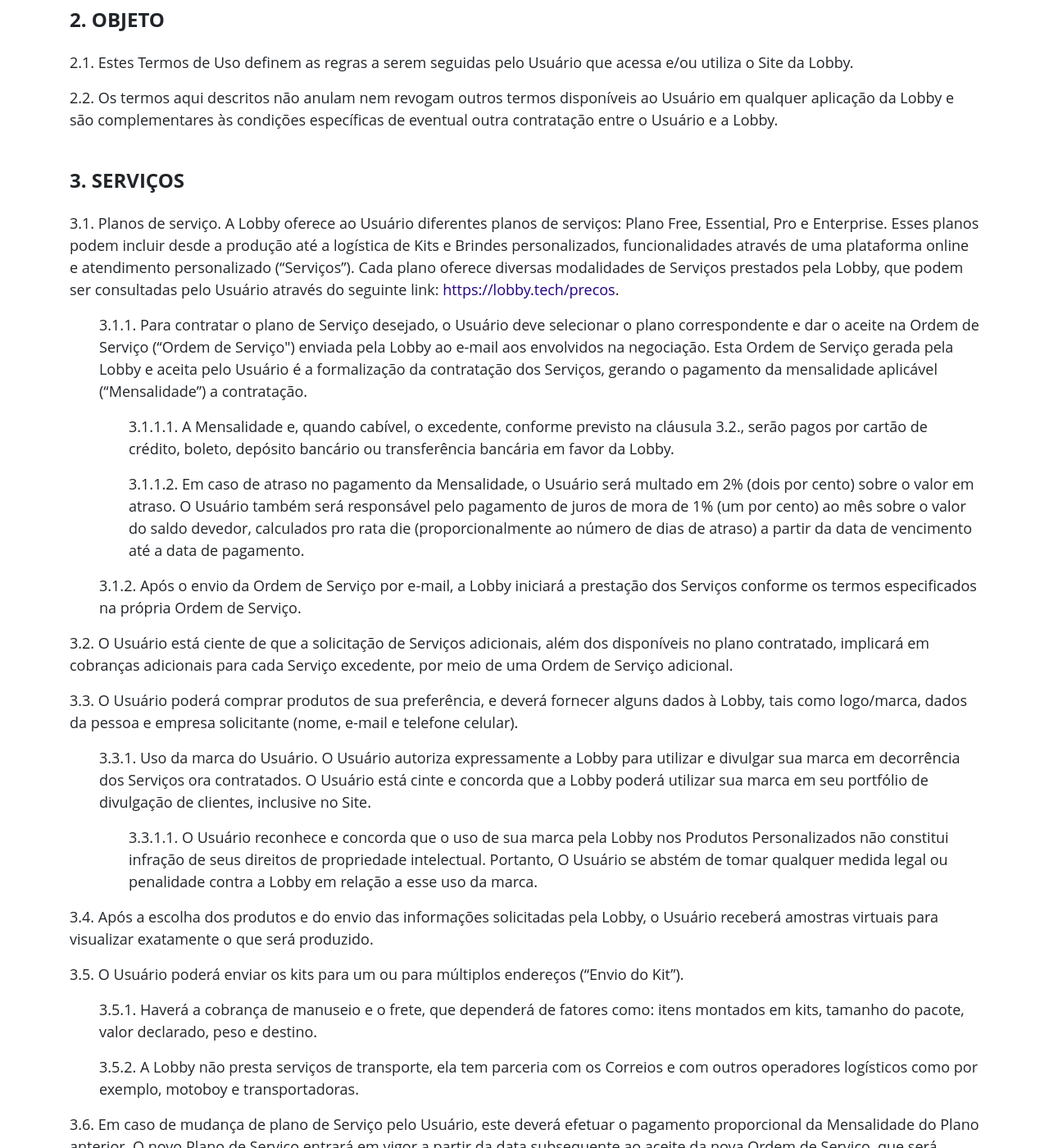
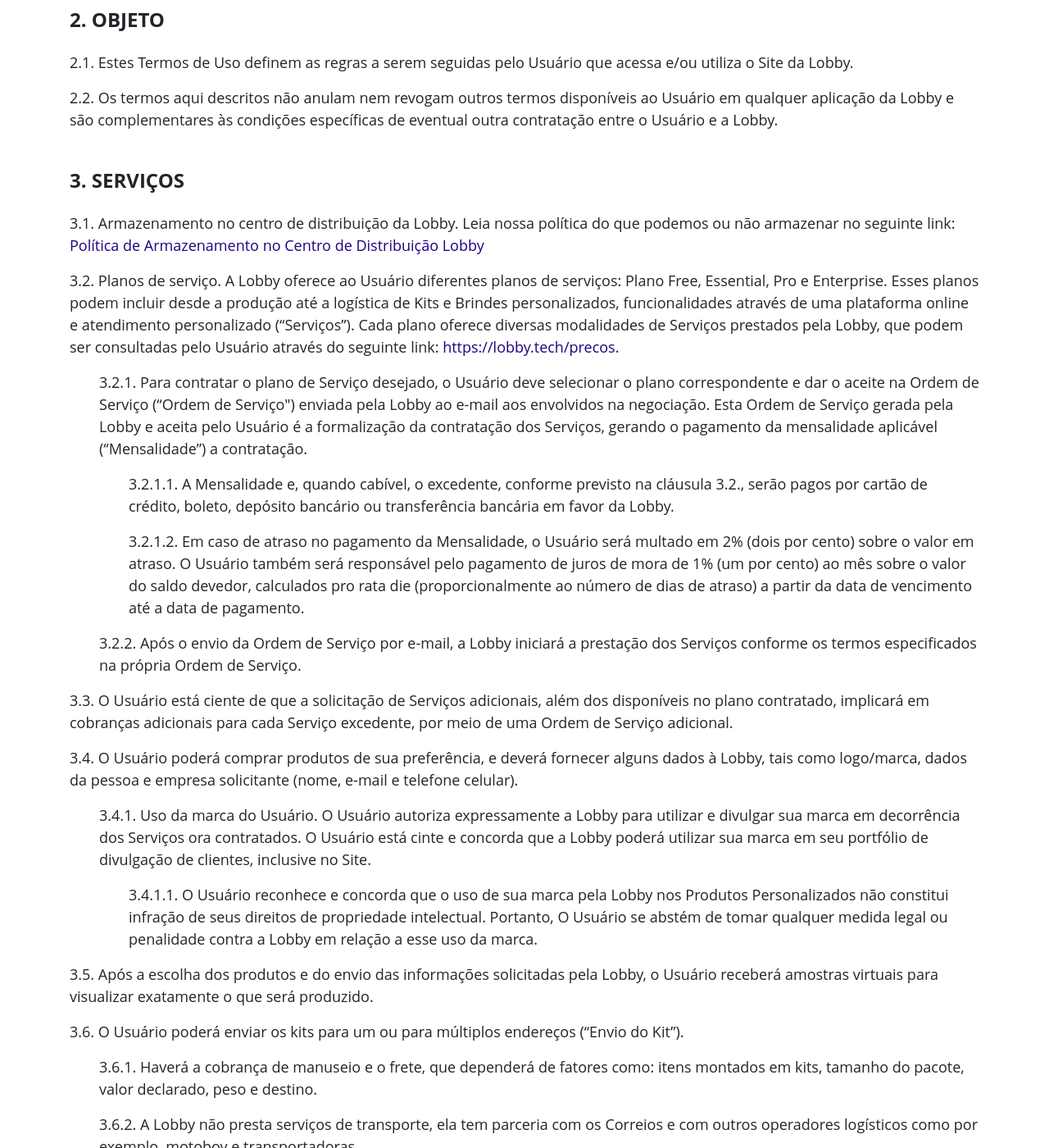
Before and after one commit to lobby-tech/lobby.tech, a Jekyll site: the page built from termos-de-uso/index.html, in a window 1280 px wide and 1400 px high, scrolled down 1457 px. Shown: the whole window at 82% size. Built offline with Jekyll 4.4.1, drawn with Linux system fonts in a browser that asks for light colours; a script that is not in the unit is left out; some of the changed text lies outside the part shown.

Commit message:
Updated termo de uso and precos

```diff
--- a/termos-de-uso/index.html
+++ b/termos-de-uso/index.html
@@ -50,30 +50,36 @@
 
       <br>
       <h2 class="font--lg" id="3"><b>3. SERVIÇOS</b></h2>
-      <p>3.1. Planos de serviço. A Lobby oferece ao Usuário diferentes planos de serviços: Plano Free, Essential, Pro e Enterprise. Esses planos podem incluir desde a produção até a logística de Kits e Brindes personalizados, funcionalidades através de uma plataforma online e atendimento personalizado (“Serviços”). Cada plano oferece diversas modalidades de Serviços prestados pela Lobby, que podem ser consultadas pelo Usuário através do seguinte link: <a href="https://lobby.tech/precos">https://lobby.tech/precos</a>.</p>
+      <p>3.1. Armazenamento no centro de distribuição da Lobby. Leia nossa política do que podemos ou não armazenar no seguinte link: <a href="https://docs.google.com/document/d/e/2PACX-1vRGFZ6Vy-nxNRpQA2bZ67TVpAWcZ8vuJW_T_0Mg-yRVEwRj1VydY76sfqZ8gclEovIXQx0bKYknGy2H/pub">Política de Armazenamento no Centro de Distribuição Lobby</a></p>
+      <p>3.2. Planos de serviço. A Lobby oferece ao Usuário diferentes planos de serviços: Plano Free, Essential, Pro e Enterprise. Esses planos podem incluir desde a produção até a logística de Kits e Brindes personalizados, funcionalidades através de uma plataforma online e atendimento personalizado (“Serviços”). Cada plano oferece diversas modalidades de Serviços prestados pela Lobby, que podem ser consultadas pelo Usuário através do seguinte link: <a href="https://lobby.tech/precos">https://lobby.tech/precos</a>.</p>
       <div style="margin-left:2em">
-        <p>3.1.1. Para contratar o plano de Serviço desejado, o Usuário deve selecionar o plano correspondente e dar o aceite na Ordem de Serviço (“Ordem de Serviço") enviada pela Lobby ao e-mail aos envolvidos na negociação. Esta Ordem de Serviço gerada pela Lobby e aceita pelo Usuário é a formalização da contratação dos Serviços, gerando o pagamento da mensalidade aplicável (“Mensalidade”) a contratação.</p>
+        <p>3.2.1. Para contratar o plano de Serviço desejado, o Usuário deve selecionar o plano correspondente e dar o aceite na Ordem de Serviço (“Ordem de Serviço") enviada pela Lobby ao e-mail aos envolvidos na negociação. Esta Ordem de Serviço gerada pela Lobby e aceita pelo Usuário é a formalização da contratação dos Serviços, gerando o pagamento da mensalidade aplicável (“Mensalidade”) a contratação.</p>
         <div style="margin-left:2em">
-          <p>3.1.1.1. A Mensalidade e, quando cabível, o excedente, conforme previsto na cláusula 3.2., serão pagos por cartão de crédito, boleto, depósito bancário ou transferência bancária em favor da Lobby.</p>
-          <p>3.1.1.2. Em caso de atraso no pagamento da Mensalidade, o Usuário será multado em 2% (dois por cento) sobre o valor em atraso. O Usuário também será responsável pelo pagamento de juros de mora de 1% (um por cento) ao mês sobre o valor do saldo devedor, calculados pro rata die (proporcionalmente ao número de dias de atraso) a partir da data de vencimento até a data de pagamento.</p>
+          <p>3.2.1.1. A Mensalidade e, quando cabível, o excedente, conforme previsto na cláusula 3.2., serão pagos por cartão de crédito, boleto, depósito bancário ou transferência bancária em favor da Lobby.</p>
+          <p>3.2.1.2. Em caso de atraso no pagamento da Mensalidade, o Usuário será multado em 2% (dois por cento) sobre o valor em atraso. O Usuário também será responsável pelo pagamento de juros de mora de 1% (um por cento) ao mês sobre o valor do saldo devedor, calculados pro rata die (proporcionalmente ao número de dias de atraso) a partir da data de vencimento até a data de pagamento.</p>
         </div>
-        <p>3.1.2. Após o envio da Ordem de Serviço por e-mail, a Lobby iniciará a prestação dos Serviços conforme os termos especificados na própria Ordem de Serviço.</p>
+        <p>3.2.2. Após o envio da Ordem de Serviço por e-mail, a Lobby iniciará a prestação dos Serviços conforme os termos especificados na própria Ordem de Serviço.</p>
       </div>
-      <p>3.2. O Usuário está ciente de que a solicitação de Serviços adicionais, além dos disponíveis no plano contratado, implicará em cobranças adicionais para cada Serviço excedente, por meio de uma Ordem de Serviço adicional.</p>
-      <p>3.3. O Usuário poderá comprar produtos de sua preferência, e deverá fornecer alguns dados à Lobby, tais como logo/marca, dados da pessoa e empresa solicitante (nome, e-mail e telefone celular).</p>
+      <p>3.3. O Usuário está ciente de que a solicitação de Serviços adicionais, além dos disponíveis no plano contratado, implicará em cobranças adicionais para cada Serviço excedente, por meio de uma Ordem de Serviço adicional.</p>
+      <p>3.4. O Usuário poderá comprar produtos de sua preferência, e deverá fornecer alguns dados à Lobby, tais como logo/marca, dados da pessoa e empresa solicitante (nome, e-mail e telefone celular).</p>
       <div style="margin-left:2em">
-        <p>3.3.1. Uso da marca do Usuário. O Usuário autoriza expressamente a Lobby para utilizar e divulgar sua marca em decorrência dos Serviços ora contratados. O Usuário está cinte e concorda que a Lobby poderá utilizar sua marca em seu portfólio de divulgação de clientes, inclusive no Site.</p>
+        <p>3.4.1. Uso da marca do Usuário. O Usuário autoriza expressamente a Lobby para utilizar e divulgar sua marca em decorrência dos Serviços ora contratados. O Usuário está cinte e concorda que a Lobby poderá utilizar sua marca em seu portfólio de divulgação de clientes, inclusive no Site.</p>
         <div style="margin-left:2em">
-          <p>3.3.1.1. O Usuário reconhece e concorda que o uso de sua marca pela Lobby nos Produtos Personalizados não constitui infração de seus direitos de propriedade intelectual. Portanto, O Usuário se abstém de tomar qualquer medida legal ou penalidade contra a Lobby em relação a esse uso da marca.</p>
+          <p>3.4.1.1. O Usuário reconhece e concorda que o uso de sua marca pela Lobby nos Produtos Personalizados não constitui infração de seus direitos de propriedade intelectual. Portanto, O Usuário se abstém de tomar qualquer medida legal ou penalidade contra a Lobby em relação a esse uso da marca.</p>
         </div>
       </div>
-      <p>3.4. Após a escolha dos produtos e do envio das informações solicitadas pela Lobby, o Usuário receberá amostras virtuais para visualizar exatamente o que será produzido.</p>
-      <p>3.5. O Usuário poderá enviar os kits para um ou para múltiplos endereços (“Envio do Kit”).</p>
+      <p>3.5. Após a escolha dos produtos e do envio das informações solicitadas pela Lobby, o Usuário receberá amostras virtuais para visualizar exatamente o que será produzido.</p>
+      <p>3.6. O Usuário poderá enviar os kits para um ou para múltiplos endereços (“Envio do Kit”).</p>
       <div style="margin-left:2em">
-        <p>3.5.1. Haverá a cobrança de manuseio e o frete, que dependerá de fatores como: itens montados em kits, tamanho do pacote, valor declarado, peso e destino.</p>
-        <p>3.5.2. A Lobby não presta serviços de transporte, ela tem parceria com os Correios e com outros operadores logísticos como por exemplo, motoboy e transportadoras.</p>
+        <p>3.6.1. Haverá a cobrança de manuseio e o frete, que dependerá de fatores como: itens montados em kits, tamanho do pacote, valor declarado, peso e destino.</p>
+        <p>3.6.2. A Lobby não presta serviços de transporte, ela tem parceria com os Correios e com outros operadores logísticos como por exemplo, motoboy e transportadoras.</p>
       </div>
-      <p>3.6. Em caso de mudança de plano de Serviço pelo Usuário, este deverá efetuar o pagamento proporcional da Mensalidade do Plano anterior. O novo Plano de Serviço entrará em vigor a partir da data subsequente ao aceite da nova Ordem de Serviço, que será referente ao novo plano.</p>
+      <p>3.7. Em caso de mudança de plano de Serviço pelo Usuário, este deverá efetuar o pagamento proporcional da Mensalidade do Plano anterior. O novo Plano de Serviço entrará em vigor a partir da data subsequente ao aceite da nova Ordem de Serviço, que será referente ao novo plano.</p>
+      <p>3.8. Dos relatórios. Quando solicitados por clientes com plano contratado, esses relatórios terão os seguintes prazos de resposta:</p>
+      <div style="margin-left:2em">
+        <p>3.8.1. Relatórios simples (extrato de envios): 2 dias úteis;</p>
+        <p>3.8.2. Relatórios complexos (dados comparativos, correlações de informações): 5 dias úteis.</p>
+      </div>
 
       <br>
       <h2 class="font--lg" id="4"><b>4. INFORMAÇÕES GERAIS SOBRE O SITE DA LOBBY</b></h2>
```
Also changed, not shown: other parts of termos-de-uso/index.html (+1 -1 lines), precos.html (+2 -9 lines).
